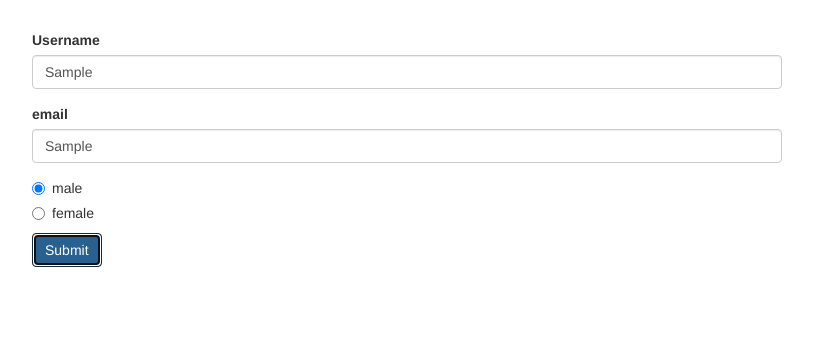
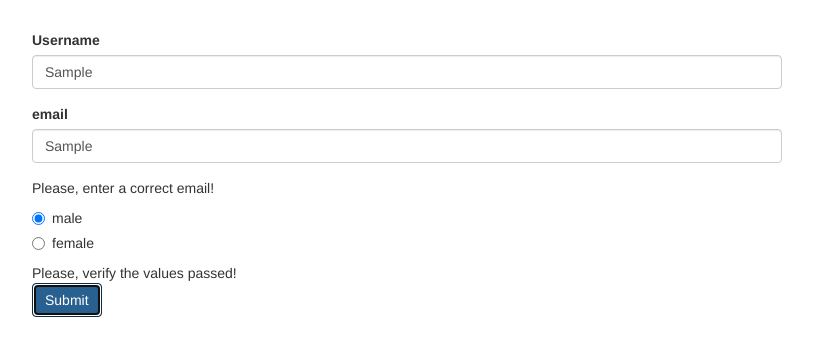
Before and after one commit to rodrigobmedeiros/Angular-TOPTAL-track, an Angular app in the folder angular-the-complete-guide-2023/forms-reactive-start/: page / in a window 1280 px wide. Both pictures are taken after typing "Sample", "Sample" into the empty fields and a click on the button "Submit". Shown: the top 356 px of the page, without its empty margins (233-1046 px from the left). Built offline with nearby package versions, Linux system fonts and the light colour scheme.

Commit message:
Enter alert messages aboud form be not valid

```diff
--- a/angular-the-complete-guide-2023/forms-reactive-start/src/app/app.component.html
+++ b/angular-the-complete-guide-2023/forms-reactive-start/src/app/app.component.html
@@ -10,6 +10,12 @@
             class="form-control"
             formControlName="username">
         </div>
+        <span
+          class="help-text"
+          *ngIf="!userForm.get('username').valid && userForm.get('username').touched"
+          >
+          Please, enter a correct username!
+        </span>
         <div class="form-group">
           <label for="email">email</label>
           <input
@@ -18,6 +24,12 @@
             class="form-control"
             formControlName="email">
         </div>
+        <span
+          class="help-text"
+          *ngIf="!userForm.get('email').valid && userForm.get('email').touched"
+          >
+          Please, enter a correct email!
+        </span>
         <div class="radio" *ngFor="let gender of genders">
           <label>
             <input
@@ -26,6 +38,13 @@
               formControlName="gender">{{ gender }}
           </label>
         </div>
+        <span
+          class="help-text"
+          *ngIf="!userForm.valid && userForm.touched"
+          >
+          Please, verify the values passed!
+        </span>
+        <br>
         <button class="btn btn-primary" type="submit">Submit</button>
       </form>
     </div>
```
